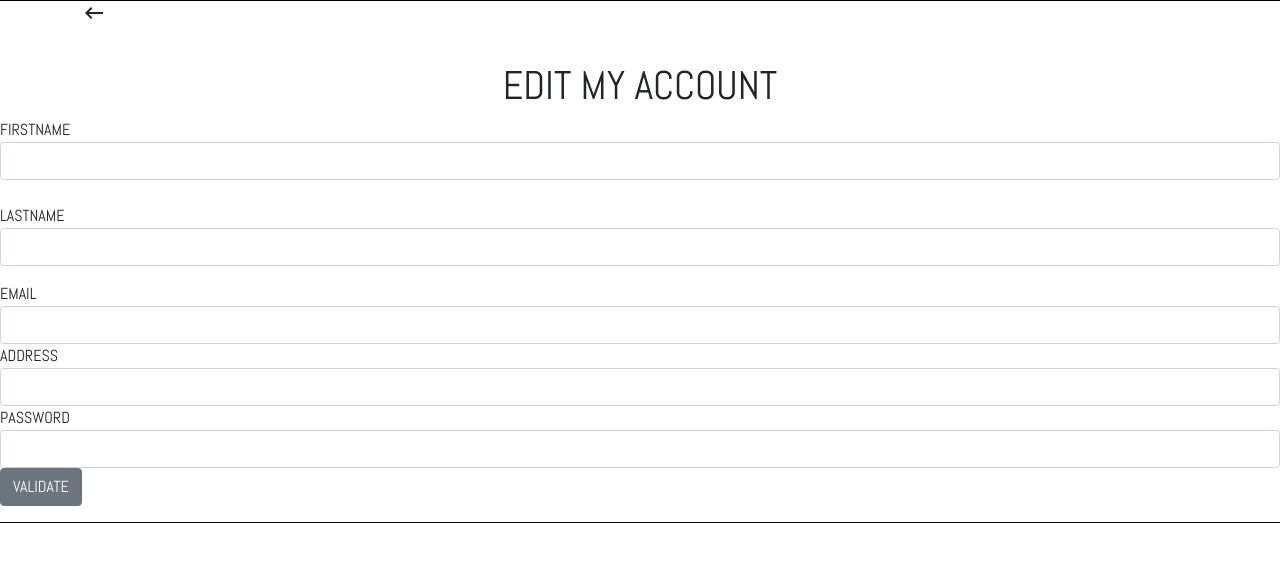
After one commit to PaulineGB/Vintage_Vibe, a PHP site: template src/View/Account/edit.html.twig in a window 1280 px wide. The commit adds this page. Shown: the top 562 px of the page. Run offline with PHP 8.4, Linux system fonts and the light colour scheme; the template is opened without the code that fills it, so the values that code supplies are empty; some libraries are stand-ins or nearby versions.

Commit message:
create edit spe userAccount

```diff
--- a/src/View/Home/account.html.twig
+++ b/src/View/Account/account.html.twig
@@ -35,7 +35,7 @@
             <div>
                 <h5>PASSWORD</h5>
             </div>
-            <a href="/User/edit/{{ user.id }}" class="btn btn-outline-secondary">EDIT</a>
+            <a href="/Home/editAccount/{{ user.id }}" class="btn btn-outline-secondary">EDIT</a>
         </div>
         <div class="text-center">
             <h1>MY ORDERS</h1>
--- /dev/null
+++ b/src/View/Account/edit.html.twig
@@ -0,0 +1,57 @@
+{% extends 'layout.html.twig' %}
+
+{% block title %}
+{{ parent() }} My Account
+{% endblock %}
+
+{% block navbar %}{% endblock %}
+
+{% block content %}
+<div class="container">
+    <div class="col-1 back">
+        <a href="/home/userAccount" class="text-reset"><span class="material-icons">keyboard_backspace</span></a>
+    </div>
+    <div class="container text-center">
+        <h1>EDIT MY ACCOUNT</h1>
+    </div>
+</div>
+<div class="userform">
+    <form method="POST">
+        <div class="form-group form-style">
+            <label for="firstname">FIRSTNAME</label>
+            <input type="text" class="form-control" id="firstname" name="firstname" value="{{ user.firstname }}" required>
+        </div>
+        <br>
+        <div class="form-group form-style">
+            <label for="lastname">LASTNAME</label>
+            <input type="text" class="form-control" id="lastname" name="lastname" value="{{ user.lastname }}" required>
+        </div>
+        <div class="mt-3 form-group form-style">
+            <label for="email">EMAIL</label>
+            <input type="email" class="form-control" id="email" name="email" value="{{ user.email }}" required>
+        </div>
+        <div class="form-group form-style">
+            <label for="address">ADDRESS</label>
+            <input type="text" class="form-control" id="address" name="address" value="{{ user.address }}" required>
+        </div>
+        <div class="form-group form-style">
+            <label for="password">PASSWORD</label>
+            <input type="password" class="form-control" id="password" name="password" value="{{ user.password }}"
+                required>
+        </div>
+        {% if errors is not empty %}
+        <div class="mt-3 alert alert-warning alert-dismissible fade show">
+            {% for error in errors %}
+            <p>{{ error }}</p>
+            {% endfor %}
+            <button type="button" class="btn-close" data-bs-dismiss="alert" aria-label="Close"></button>
+        </div>
+        {% endif %}
+        <div class="mb-3">
+            <button type="submit" class="btn btn-secondary" name="register">VALIDATE</button>
+        </div>
+    </form>
+</div>
+{% endblock %}
+
+{% block footer %}{% endblock %}
```
Also changed, not shown: src/Controller/HomeController.php (+35 -1 lines), src/View/User/_form.html.twig (+9 -1 lines).
